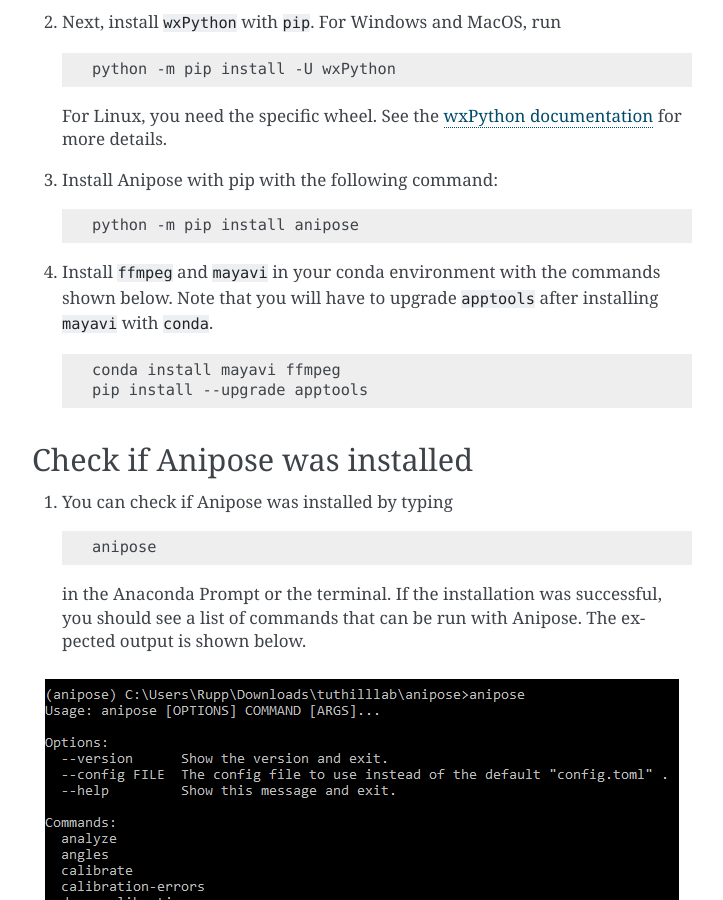
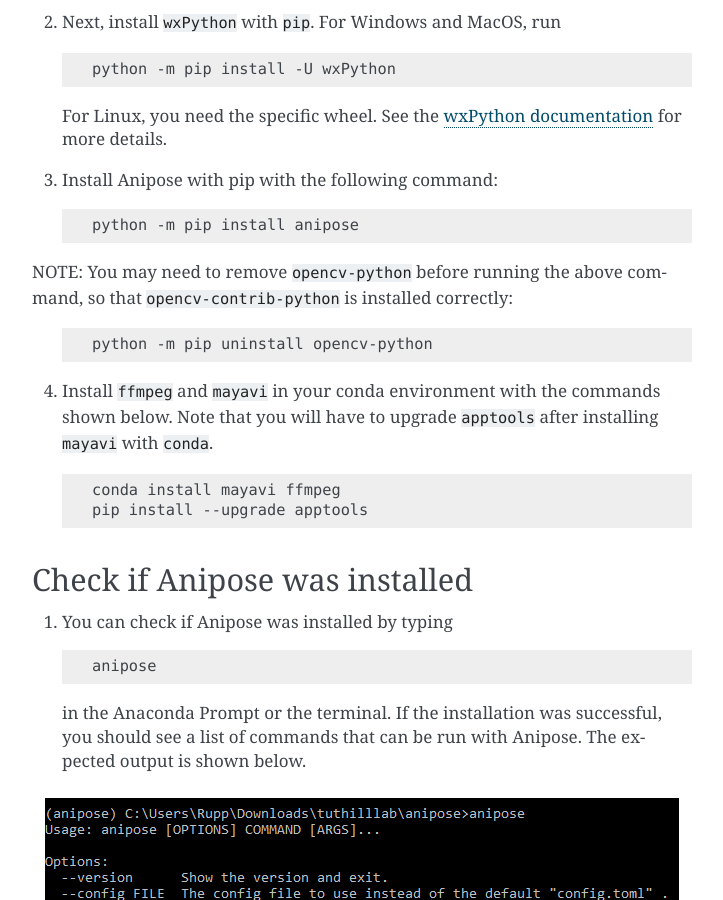
Before and after one commit to lambdaloop/anipose, a Sphinx documentation site: the page built from docs/sphinx/installation.rst, in a window 1280 px wide and 900 px high, scrolled down 884 px. Shown: the whole window, without its empty margins (388-1111 px from the left). Built offline with Sphinx 7.4.7, drawn with Linux system fonts in a browser that asks for light colours.

Commit message:
add a note above removing opencv-python

```diff
--- a/docs/sphinx/installation.rst
+++ b/docs/sphinx/installation.rst
@@ -55,6 +55,13 @@
 
        python -m pip install anipose
 
+NOTE: You may need to remove ``opencv-python`` before running the above command, so that ``opencv-contrib-python`` is installed correctly:
+
+   .. code-block:: text
+
+       python -m pip uninstall opencv-python
+
+
 4. Install ``ffmpeg`` and ``mayavi`` in your conda environment with the commands shown below.
    Note that you will have to upgrade ``apptools`` after installing ``mayavi`` with ``conda``.
 
```
